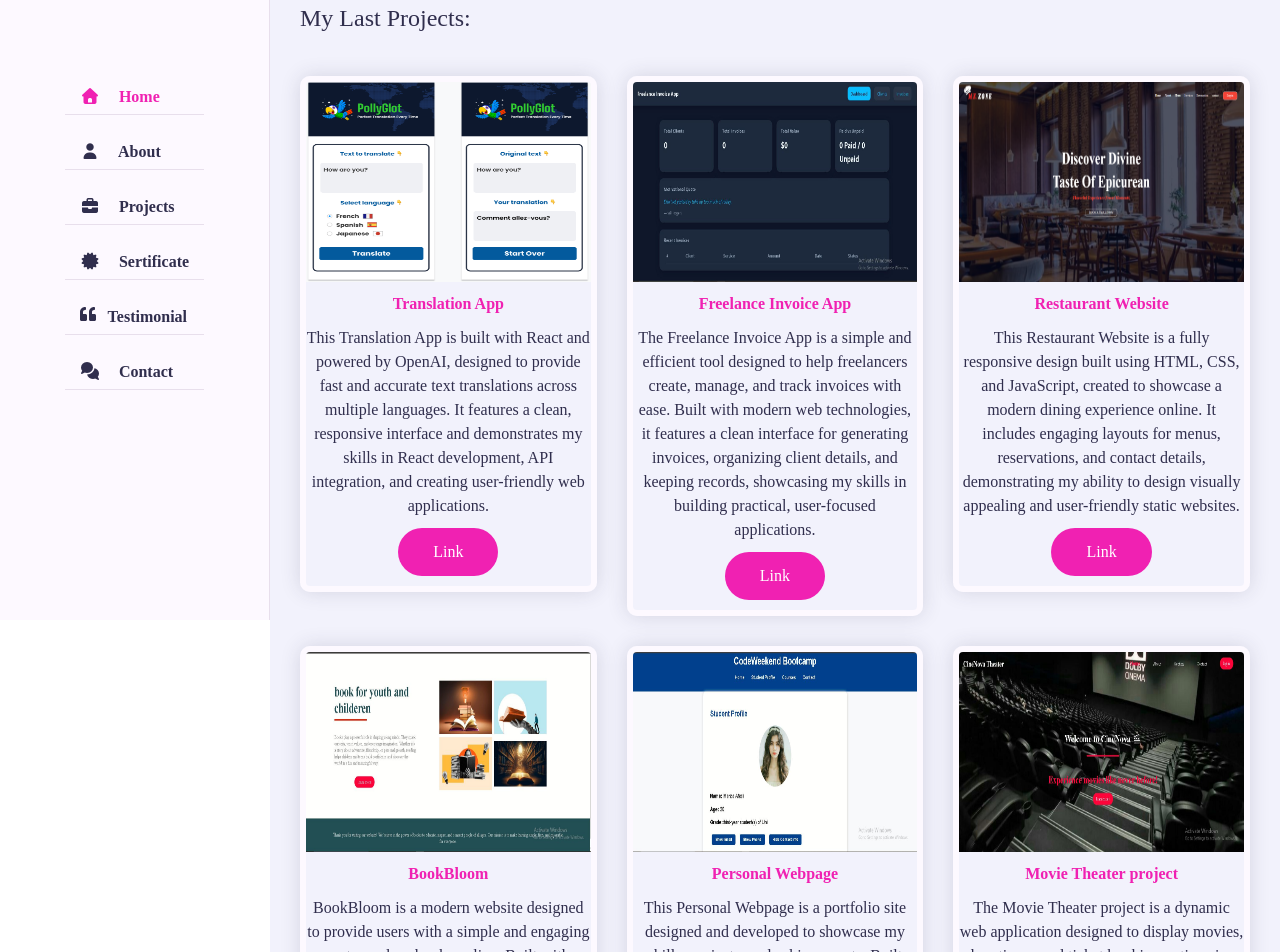
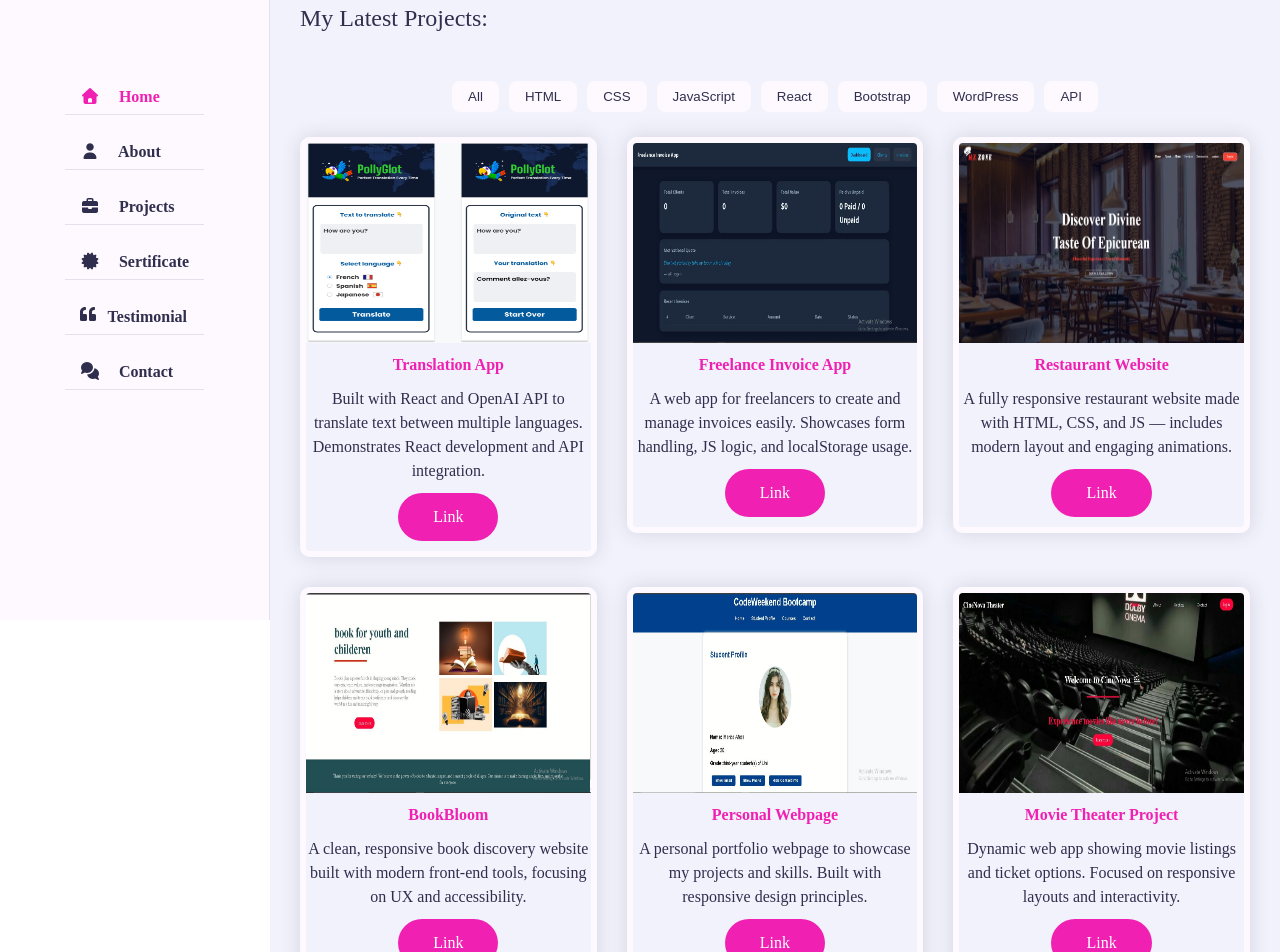
Before and after one commit to marziaafzali/portfolio-part2, a React (Vite) app: page /projects in a window 1280 px wide. Shown: the part 180-1132 px from the top of the page. Built offline with nearby package versions, Linux system fonts and the light colour scheme.

Commit message:
Update project with latest changes

```diff
--- a/package.json
+++ b/package.json
@@ -10,6 +10,7 @@
     "preview": "vite preview"
   },
   "dependencies": {
+    "emailjs-com": "^3.2.0",
     "react": "^19.1.1",
     "react-dom": "^19.1.1",
     "react-icons": "^5.5.0",
--- a/src/App.css
+++ b/src/App.css
@@ -160,7 +160,16 @@ ul{
   box-shadow: 0 0 20px rgba(48, 46, 77, 0.15);
 }
 
+/*   aside   */
+/* ---------- Aside Base Styles ---------- */
+.aside {
+  width: 270px;
+  background: var(--bg-black-100);
+  position: fixed;
+  left: 0;
+  top: 0;}
 
+/*   aside   */
 /* ---------- Aside Base Styles ---------- */
 .aside {
   width: 270px;
@@ -306,56 +315,6 @@ ul{
   margin-right: 15px;
 }
 
-/* ---------- Responsive Styles ---------- */
-
-@media (max-width: 991px) {
-  .aside {
-    transform: translateX(-100%); /* hide aside by default */
-  }
-
-  .aside.open {
-    transform: translateX(0); /* show aside when toggled */
-  }
-
-  .aside .nav-toggler {
-    display: flex;
-    left: 20px;
-    top: 20px;
-  }
-}
-
-/* Small Devices */
-@media (max-width: 576px) {
-  .aside {
-    width: 220px;
-    padding: 20px;
-  }
-
-  .aside .logo a {
-    font-size: 24px;
-  }
-
-  .aside .logo a span {
-    font-size: 32px;
-  }
-
-  .aside .nav li a {
-    font-size: 14px;
-    padding: 5px 10px;
-  }
-}
-
-@media (max-width: 991px) {
-  .aside {
-    transform: translateX(-100%);
-  }
-  .aside.open {
-    transform: translateX(0);
-  }
-  .nav-toggler {
-    display: flex;
-  }
-}
 
 
 /* home section   */
@@ -889,3 +848,58 @@ padding: 0 50px;
     max-width: 100%;
   }
 }
+
+
+
+
+
+.error {
+  color: var(--skin-color);
+  font-size: 0.9rem;
+}/* Autofill fix for Chrome/Edge */
+input:-webkit-autofill,
+textarea:-webkit-autofill,
+select:-webkit-autofill {
+  -webkit-box-shadow: 0 0 0px 1000px var(--bg-black-100) inset !important;
+  -webkit-text-fill-color: var(--text-black-900) !important;
+  transition: background-color 5000s ease-in-out 0s;
+}
+
+/* Focus styling */
+input:focus, textarea:focus {
+  outline: none;
+  border-color: var(--primary-color);
+  box-shadow: 0 0 5px var(--primary-color-light);
+}
+
+/* Normal form-control */
+.form-control {
+  background-color: var(--bg-black-100);
+  color: var(--text-color);
+  border: 1px solid var(--border-color);
+  padding: 10px;
+  border-radius: 8px;
+  width: 100%;
+  transition: all 0.2s ease;
+}
+
+
+.filter-btn {
+  background-color: var(--bg-black-100);
+  color: var(--text-color);
+  border: 1px solid var(--border-color);
+  padding: 8px 16px;
+  margin: 5px;
+  border-radius: 8px;
+  cursor: pointer;
+  transition: 0.3s;
+}
+.filter-btn:hover {
+  background-color: var(--bg-black-100);
+  color:var(--text-black-100);
+}
+.filter-btn.active {
+  background-color: var(--bg-black-100);
+  color: var(--text-black-100);
+  border-color: var(--primary-color);
+}
--- a/src/component/About.jsx
+++ b/src/component/About.jsx
@@ -77,7 +77,8 @@ function About() {
                     >
                       Download CV
                     </a>
-                    <a href="#contact" className="btn hire-me">
+
+                    <a href="/contact" className="btn hire-me">
                       Hire me
                     </a>
                   </div>
--- a/src/component/Content.jsx
+++ b/src/component/Content.jsx
@@ -44,7 +44,7 @@ function Content() {
 
                 <p style={{ fontStyle: "italic", fontSize: "18px", marginTop:"30px" }}>{quote}</p>
 
-                <a href="Contact" className="btn hire-me">
+                <a href="/Contact" className="btn hire-me">
                   Hire Me
                 </a>
               </div>
--- a/src/component/Project.jsx
+++ b/src/component/Project.jsx
@@ -1,108 +1,164 @@
-import project1 from'../assets/project1.jpg';
-import project2 from'../assets/project2.jpg';
-import project7 from'../assets/project7.jpg';
-import project5 from'../assets/project5.jpg';
-import project3 from'../assets/project3.jpg';
-import project4 from'../assets/project4.jpg';
-
+import { useState } from "react";
+import project1 from "../assets/project1.jpg";
+import project2 from "../assets/project2.jpg";
+import project3 from "../assets/project3.jpg";
+import project4 from "../assets/project4.jpg";
+import project5 from "../assets/project5.jpg";
+import project7 from "../assets/project7.jpg";
 
 function Project() {
+  // ✅ Define all projects in an array
+  const projects = [
+    {
+      id: 1,
+      title: "Translation App",
+      img: project7,
+      link: "https://openai-translationapp.vercel.app/",
+      desc:
+        "Built with React and OpenAI API to translate text between multiple languages. Demonstrates React development and API integration.",
+      tech: ["React", "API"],
+    },
+    {
+      id: 2,
+      title: "Freelance Invoice App",
+      img: project1,
+      link: "https://marziaafzali.github.io/A-Freelance-Invoice-Client-Manager-App/",
+      desc:
+        "A web app for freelancers to create and manage invoices easily. Showcases form handling, JS logic, and localStorage usage.",
+      tech: ["HTML", "CSS", "JavaScript"],
+    },
+    {
+      id: 3,
+      title: "Restaurant Website",
+      img: project4,
+      link: "#Contact",
+      desc:
+        "A fully responsive restaurant website made with HTML, CSS, and JS — includes modern layout and engaging animations.",
+      tech: ["HTML", "CSS", "JavaScript", "Bootstrap"],
+    },
+    {
+      id: 4,
+      title: "BookBloom",
+      img: project5,
+      link: "https://marziaafzali.github.io/bookbloom/",
+      desc:
+        "A clean, responsive book discovery website built with modern front-end tools, focusing on UX and accessibility.",
+      tech: ["HTML", "CSS", "Bootstrap"],
+    },
+    {
+      id: 5,
+      title: "Personal Webpage",
+      img: project3,
+      link: "https://marziaafzali.github.io/School-Portal/profile.html",
+      desc:
+        "A personal portfolio webpage to showcase my projects and skills. Built with responsive design principles.",
+      tech: ["HTML", "CSS", "JavaScript"],
+    },
+    {
+      id: 6,
+      title: "Movie Theater Project",
+      img: project2,
+      link: "https://marziaafzali.github.io/movie-theater-/",
+      desc:
+        "Dynamic web app showing movie listings and ticket options. Focused on responsive layouts and interactivity.",
+      tech: ["HTML", "CSS", "JavaScript"],
+    },
+  ];
+
+  // ✅ Filter state
+  const [filter, setFilter] = useState("All");
+
+  // ✅ Filtered projects
+  const filteredProjects =
+    filter === "All"
+      ? projects
+      : projects.filter((p) => p.tech.includes(filter));
+
+  // ✅ All available categories
+  const categories = [
+    "All",
+    "HTML",
+    "CSS",
+    "JavaScript",
+    "React",
+    "Bootstrap",
+    "WordPress",
+    "API",
+  ];
+
   return (
-    <>
     <section className="portfolio section">
-    <div  className="container">
+      <div className="container">
         <div className="row">
-            <div className="section-title" padd-15>
+          <div className="section-title padd-15">
             <h2>Projects</h2>
           </div>
         </div>
+
         <div className="row">
           <div className="portfolio-heading padd-15">
-            <h2>My Last Projects:</h2>
-            </div>
-        </div>
-        <div className="row">
-
-            <div className="portfolio-item padd-15">
-                <div className="portfolio-item-inner shadow-dark">
-                    <div className="portfolio-img">
-                        <img src={project7} alt="" />
-                    </div>
-                    <h4>Translation App</h4>
-                   <p>This Translation App is built with React and powered by OpenAI, designed to provide fast and accurate text translations across multiple languages. It features a clean, responsive interface and demonstrates my skills in React development, API integration, and creating user-friendly web applications. </p>          <center> <a href="https://openai-translationapp.vercel.app/" className="btn hire-me">
-                 Link
-                </a></center>
-                </div>
-            </div>
-            <div className="portfolio-item padd-15">
-                <div className="portfolio-item-inner shadow-dark">
-                    <div className="portfolio-img">
-                        <img src={project1} alt="" />
-                    </div>
-                    <h4>Freelance Invoice App</h4>
-              <p>The Freelance Invoice App is a simple and efficient tool designed to help freelancers create, manage, and track invoices with ease. Built with modern web technologies, it features a clean interface for generating invoices, organizing client details, and keeping records, showcasing my skills in building practical, user-focused applications.</p>
-              <center> <a href="
-https://marziaafzali.github.io/A-Freelance-Invoice-Client-Manager-App/" className="btn hire-me">
-                 Link
-                </a></center>
-                </div>
-            </div>
-            <div className="portfolio-item padd-15">
-                <div className="portfolio-item-inner shadow-dark">
-                    <div className="portfolio-img">
-                        <img src={project4} alt="" />
-                    </div>
-                    <h4> Restaurant Website </h4>
-              <p>This Restaurant Website is a fully responsive design built using HTML, CSS, and JavaScript, created to showcase a modern dining experience online. It includes engaging layouts for menus, reservations, and contact details, demonstrating my ability to design visually appealing and user-friendly static websites.</p>
-              <center> <a href="#Contact" className="btn hire-me">
-                 Link
-                </a></center>
-                </div>
-            </div>
-            <div className="portfolio-item padd-15">
-                <div className="portfolio-item-inner shadow-dark">
-                    <div className="portfolio-img">
-                        <img src={project5} alt="" />
-                    </div>
-                    <h4>BookBloom</h4>
-              <p>BookBloom is a modern website designed to provide users with a simple and engaging way to explore books online. Built with a focus on clean design and smooth navigation, it highlights my skills in front-end development and creating user-centered digital experiences.</p>
-              <center> <a href="https://marziaafzali.github.io/bookbloom/" className="btn hire-me">
-                 Link
-                </a></center>
+            <h2>My Latest Projects:</h2>
           </div>
         </div>
 
-            <div className="portfolio-item padd-15">
+        {/* ✅ Filter Buttons */}
+        <div className="filter-buttons padd-15" style={{ textAlign: "center", marginBottom: "20px" }}>
+          {categories.map((cat) => (
+            <button
+              key={cat}
+              onClick={() => setFilter(cat)}
+              className={`filter-btn ${filter === cat ? "active" : ""}`}
+            >
+              {cat}
+            </button>
+          ))}
+        </div>
+
+        {/* ✅ Projects Grid */}
+        <div className="row">
+          {filteredProjects.map((proj) => (
+            <div className="portfolio-item padd-15" key={proj.id}>
               <div className="portfolio-item-inner shadow-dark">
                 <div className="portfolio-img">
-                        <img src={project3} alt="" />
+                  <img src={proj.img} alt={proj.title} />
                 </div>
-                    <h4> Personal Webpage</h4>
-              <p>This Personal Webpage is a portfolio site designed and developed to showcase my skills, projects, and achievements. Built with modern web technologies, it features a clean responsive layout, easy navigation, and a professional design that reflects my identity as a computer science student and aspiring developer.</p>
-              <center> <a href="https://marziaafzali.github.io/School-Portal/profile.html" className="btn hire-me">
+                <h4>{proj.title}</h4>
+                <p>{proj.desc}</p>
+                <center>
+                  <a href={proj.link} target="_blank" rel="noreferrer" className="btn hire-me">
                     Link
-                </a></center>
+                  </a>
+                </center>
               </div>
             </div>
-            <div className="portfolio-item padd-15">
-                <div className="portfolio-item-inner shadow-dark">
-                    <div className="portfolio-img">
-                        <img src={project2} alt="" />
-                    </div>
-                    <h4> Movie Theater project </h4>
-              <p>The Movie Theater project is a dynamic web application designed to display movies, showtimes, and ticket booking options in a user-friendly interface. It focuses on delivering an engaging browsing experience with interactive features, clean design, and responsive layouts, making it easy for users to explore and enjoy cinematic content.</p>
-              <center> <a href="https://marziaafzali.github.io/movie-theater-/" className="btn hire-me">
-                 Link
-                </a></center>
-
+          ))}
         </div>
       </div>
-        </div>
-    </div>
+
+      {/* ✅ Simple styling for active filter
+      <style>{`
+        .filter-btn {
+          background-color: var(--bg-color);
+          color: var(--text-color);
+          border: 1px solid var(--border-color);
+          padding: 8px 16px;
+          margin: 5px;
+          border-radius: 8px;
+          cursor: pointer;
+          transition: 0.3s;
+        }
+        .filter-btn:hover {
+          background-color: var(--primary-color);
+          color: #fff;
+        }
+        .filter-btn.active {
+          background-color: var(--primary-color);
+          color: #fff;
+          border-color: var(--primary-color);
+        }
+    `}</style>*/}
     </section>
-
-    </>
-  )
+  );
 }
 
-export default Project
+export default Project;
```
Also changed, not shown: src/component/Contact.jsx (+195 -54 lines), 2 other files (tests, documents, lock files or other folders). Lines whose indentation alone changed are shown as unchanged.
